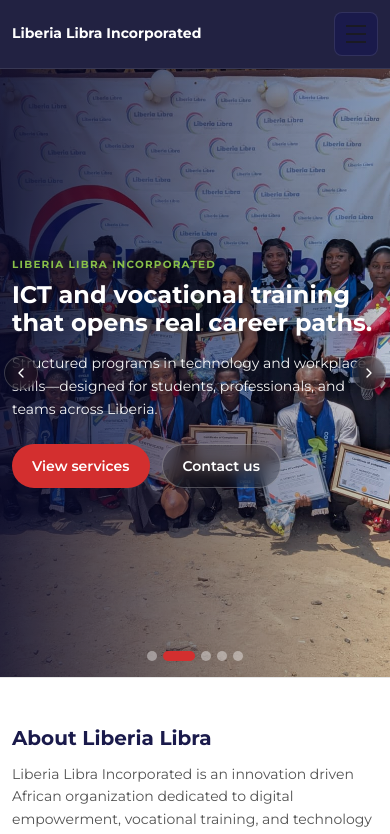
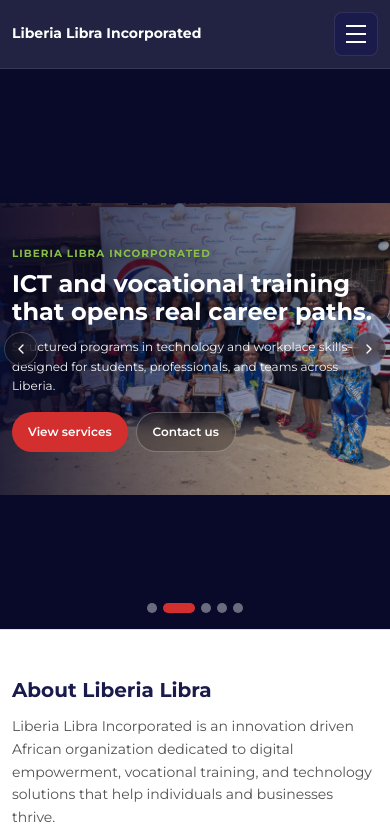
Before and after one commit to DanielAbaka/liberia-libra-web, a React (Vite) app: page / in a window 390 px wide. Shown: the top 834 px of the page. Built offline with nearby package versions, Linux system fonts and the light colour scheme.

Commit message:
Libra Site Update Hero Slider Mobile View

```diff
--- a/src/components/Header.jsx
+++ b/src/components/Header.jsx
@@ -45,7 +45,7 @@
 
         <button
           type="button"
-          className="flex h-11 w-11 flex-col items-center justify-center gap-1.5 rounded-lg border border-white/10 bg-[var(--color-ll-surface)] md:hidden"
+          className="flex h-11 w-11 flex-col items-center justify-center gap-1.5 rounded-lg border border-white/10 bg-[var(--color-ll-surface)] text-white md:hidden"
           aria-expanded={open}
           aria-controls="mobile-nav"
           aria-label={open ? "Close menu" : "Open menu"}
--- a/src/components/HeroSlider.jsx
+++ b/src/components/HeroSlider.jsx
@@ -69,15 +69,18 @@
 
   return (
     <section
-      className="relative flex min-h-[min(72svh,640px)] overflow-hidden min-[480px]:min-h-[min(80svh,720px)] sm:min-h-[min(85vh,760px)]"
+      className="relative flex min-h-[min(68svh,560px)] overflow-hidden min-[480px]:min-h-[min(80svh,720px)] sm:min-h-[min(85vh,760px)]"
       onMouseEnter={() => setPaused(true)}
       onMouseLeave={() => setPaused(false)}
     >
-      <div className="absolute inset-0" aria-hidden>
+      <div
+        className="absolute inset-0 bg-[var(--color-ll-bg)]"
+        aria-hidden
+      >
         <img
           src={HERO_IMAGE_SRC}
           alt={HERO_IMAGE_ALT}
-          className="absolute inset-0 h-full w-full object-cover"
+          className="absolute inset-0 h-full w-full object-contain object-center min-[480px]:object-cover min-[480px]:object-center"
           loading="eager"
           fetchPriority="high"
         />
@@ -88,20 +91,20 @@
         <div className="absolute inset-0 bg-black/10" aria-hidden />
       </div>
 
-      <div className="relative z-10 flex w-full flex-col justify-center px-3 py-12 min-[400px]:px-4 sm:px-6 sm:py-24">
+      <div className="relative z-10 flex w-full flex-col justify-center px-3 py-8 min-[400px]:px-4 min-[480px]:py-12 sm:px-6 sm:py-24">
         <div className="mx-auto w-full min-w-0 max-w-[1120px]">
           <div
             key={slide.id}
             className="motion-reduce:animate-none [animation:hero-copy_0.35s_ease-out_both]"
             aria-live="polite"
           >
-            <p className="text-[0.65rem] font-bold uppercase tracking-[0.12em] text-[var(--color-ll-accent-dim)] drop-shadow-[0_1px_8px_rgba(0,0,0,0.85)] min-[400px]:text-xs sm:tracking-[0.15em]">
+            <p className="text-[0.6rem] font-bold uppercase tracking-[0.1em] text-[var(--color-ll-accent-dim)] drop-shadow-[0_1px_8px_rgba(0,0,0,0.85)] min-[360px]:text-[0.65rem] min-[400px]:text-xs sm:tracking-[0.15em]">
               {slide.eyebrow}
             </p>
-            <h1 className="mt-2 max-w-xl font-[family-name:var(--font-display)] text-2xl font-bold leading-[1.15] text-white drop-shadow-[0_2px_16px_rgba(0,0,0,0.75)] min-[400px]:text-3xl sm:mt-3 sm:text-4xl md:text-5xl">
+            <h1 className="mt-1.5 max-w-[20rem] font-[family-name:var(--font-display)] text-xl font-bold leading-tight text-white drop-shadow-[0_2px_16px_rgba(0,0,0,0.75)] min-[360px]:mt-2 min-[360px]:max-w-xl min-[360px]:text-2xl min-[360px]:leading-[1.15] min-[480px]:text-3xl sm:mt-3 sm:text-4xl md:text-5xl">
               {slide.headline}
             </h1>
-            <p className="mt-4 max-w-lg text-sm leading-relaxed text-white/95 drop-shadow-[0_1px_10px_rgba(0,0,0,0.8)] min-[400px]:text-base sm:mt-5 sm:text-lg">
+            <p className="mt-3 max-w-lg text-xs leading-relaxed text-white/95 drop-shadow-[0_1px_10px_rgba(0,0,0,0.85)] min-[400px]:mt-4 min-[400px]:text-sm sm:mt-5 sm:text-base md:text-lg">
               {slide.subtext}
             </p>
           </div>
--- a/src/pages/HomePage.jsx
+++ b/src/pages/HomePage.jsx
@@ -3,15 +3,15 @@
 import { BLOG_POSTS } from "../data/blogPosts.js";
 
 const btnPrimary =
-  "inline-flex min-h-11 min-w-[44px] items-center justify-center rounded-full bg-[var(--color-ll-accent)] px-5 py-2.5 text-sm font-semibold text-white no-underline hover:brightness-110 sm:px-6";
+  "inline-flex min-h-10 min-w-[44px] items-center justify-center rounded-full bg-[var(--color-ll-accent)] px-4 py-2 text-xs font-semibold text-white no-underline hover:brightness-110 min-[400px]:min-h-11 min-[400px]:px-5 min-[400px]:py-2.5 min-[400px]:text-sm sm:px-6";
 const btnGhost =
-  "inline-flex min-h-11 min-w-[44px] items-center justify-center rounded-full border border-white/25 bg-black/20 px-5 py-2.5 text-sm font-semibold text-white backdrop-blur-sm no-underline hover:bg-white/10 sm:px-6";
+  "inline-flex min-h-10 min-w-[44px] items-center justify-center rounded-full border border-white/25 bg-black/20 px-4 py-2 text-xs font-semibold text-white backdrop-blur-sm no-underline hover:bg-white/10 min-[400px]:min-h-11 min-[400px]:px-5 min-[400px]:py-2.5 min-[400px]:text-sm sm:px-6";
 
 export function HomePage() {
   return (
     <div className="overflow-x-hidden">
       <HeroSlider>
-        <div className="mt-6 flex flex-wrap gap-3 sm:mt-8">
+        <div className="mt-4 flex flex-wrap gap-2 min-[400px]:mt-6 min-[400px]:gap-3 sm:mt-8">
           <Link to="/services" className={btnPrimary}>
             View services
           </Link>
```
